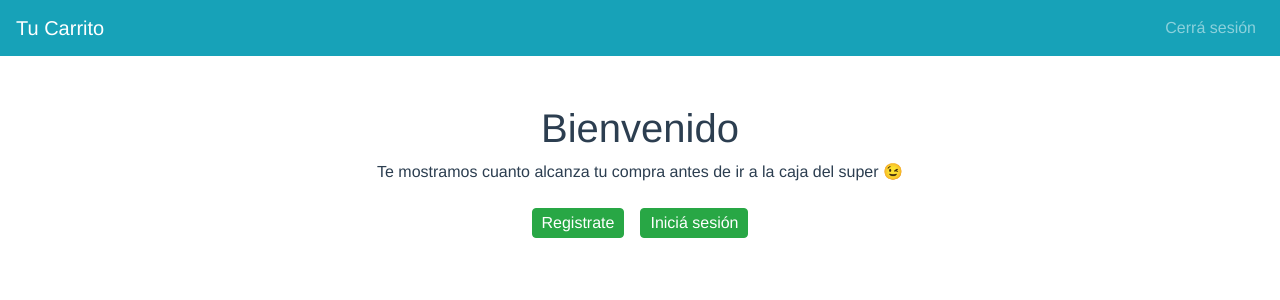
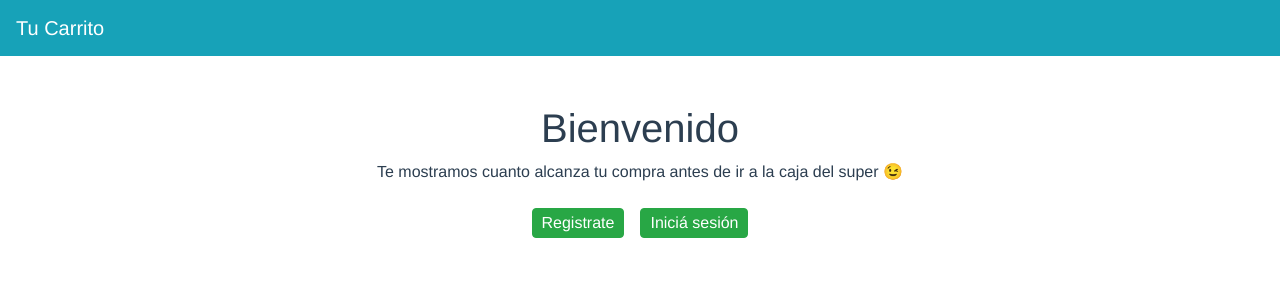
Before and after one commit to femellone/carrito, a Vue app: page /login in a window 1280 px wide. Shown: the top 300 px of the page. Built offline with nearby package versions, Linux system fonts and the light colour scheme; no server answers.

Commit message:
se ocultaron los items del navbar en lg

```diff
--- a/src/components/Navbar.vue
+++ b/src/components/Navbar.vue
@@ -8,7 +8,7 @@
 
       <!-- Right aligned nav items -->
       <b-navbar-nav class="ml-auto">
-        <b-nav-item @click="logout" href="#">Cerrá sesión</b-nav-item>
+        <b-nav-item v-if="$route.meta.auth" @click="logout" href="#">Cerrá sesión</b-nav-item>
       </b-navbar-nav>
     </b-collapse>
   </b-navbar>
```
